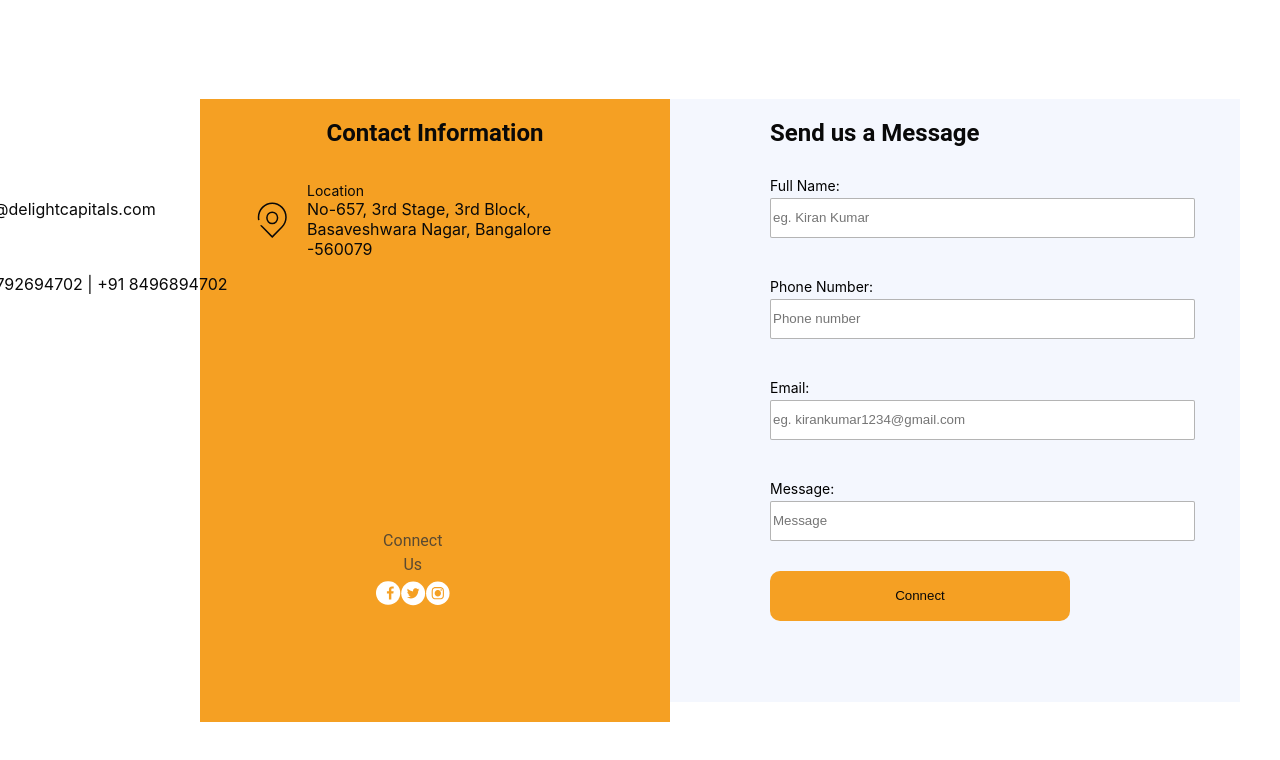
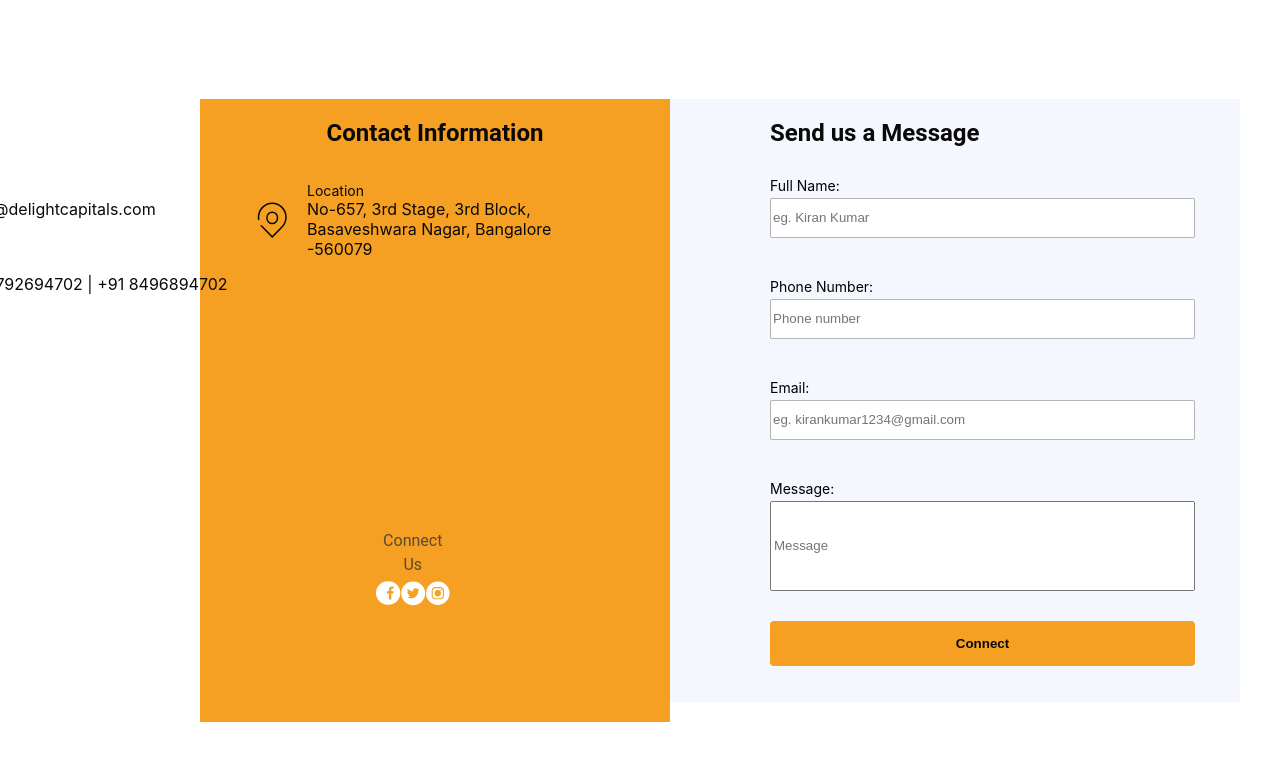
Before and after one commit to KalpithaRB/cietwo, a React (Create React App) app: page / in a window 1280 px wide. Shown: the top 760 px of the page. Built offline with nearby package versions, Linux system fonts and the light colour scheme.

Commit message:
completed the form part except adding the country code part

```diff
--- a/src/components/Footer/Footer.css
+++ b/src/components/Footer/Footer.css
@@ -181,13 +181,22 @@ line-height: 24px;
     box-shadow: none;
     box-sizing: border-box;
 }
+
+.message-fillups{
+    height: 84px;
+}
+
+.message-fillups.placeholder{
+    text-align: center;
+}
+
 .connect-button{
     background-color: #f5a023;
     color: #090909;
     border: none;
-    height: 50px;
-    width: 300px ;
-    border-radius: 10px;
+    height: 45px;
+    width: 425px ;
+    border-radius: 4px;
 }
 
 
--- a/src/components/Footer/Footer.jsx
+++ b/src/components/Footer/Footer.jsx
@@ -98,13 +98,13 @@ export function ContactUs() {
             </label>
 
             <label className="title">Message:
-                 <input className="fillups" type="text"  placeholder="Message"/>
+                 <input className="message-fillups" type="text"  placeholder="Message"/>
             </label>
             </form>
         </div>
         <div className="button-container">
             <button className="connect-button">
-               <label>Connect</label>
+               <label><strong>Connect</strong></label>
             </button>
         </div>
       </div>
```
